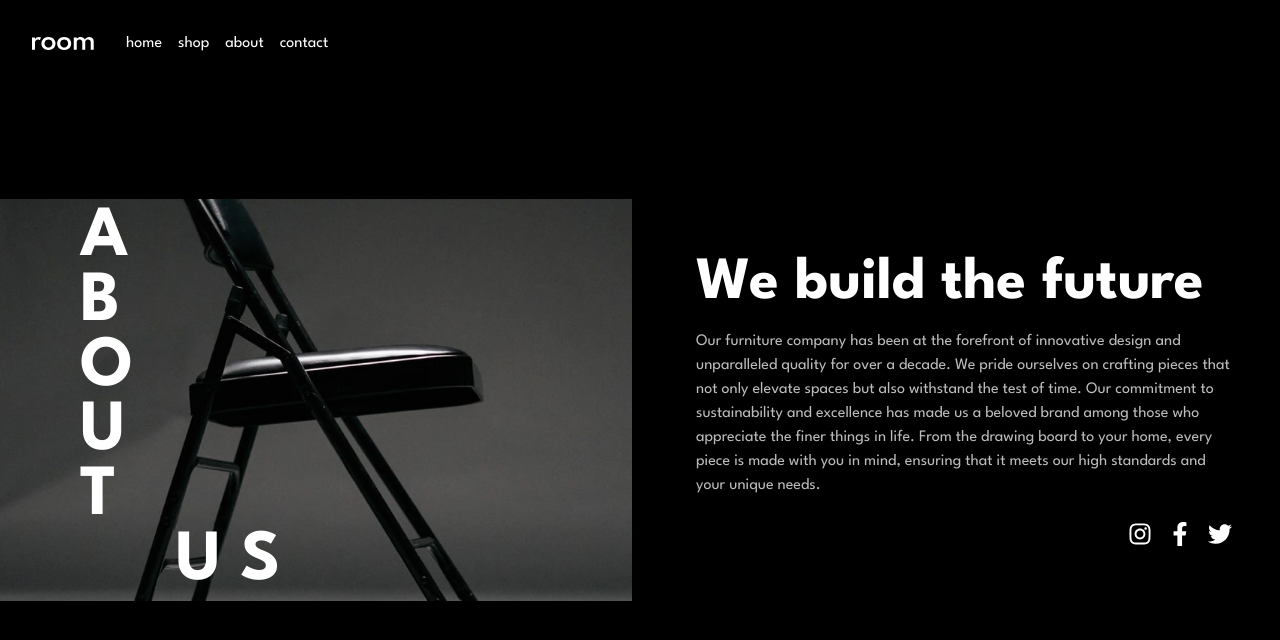
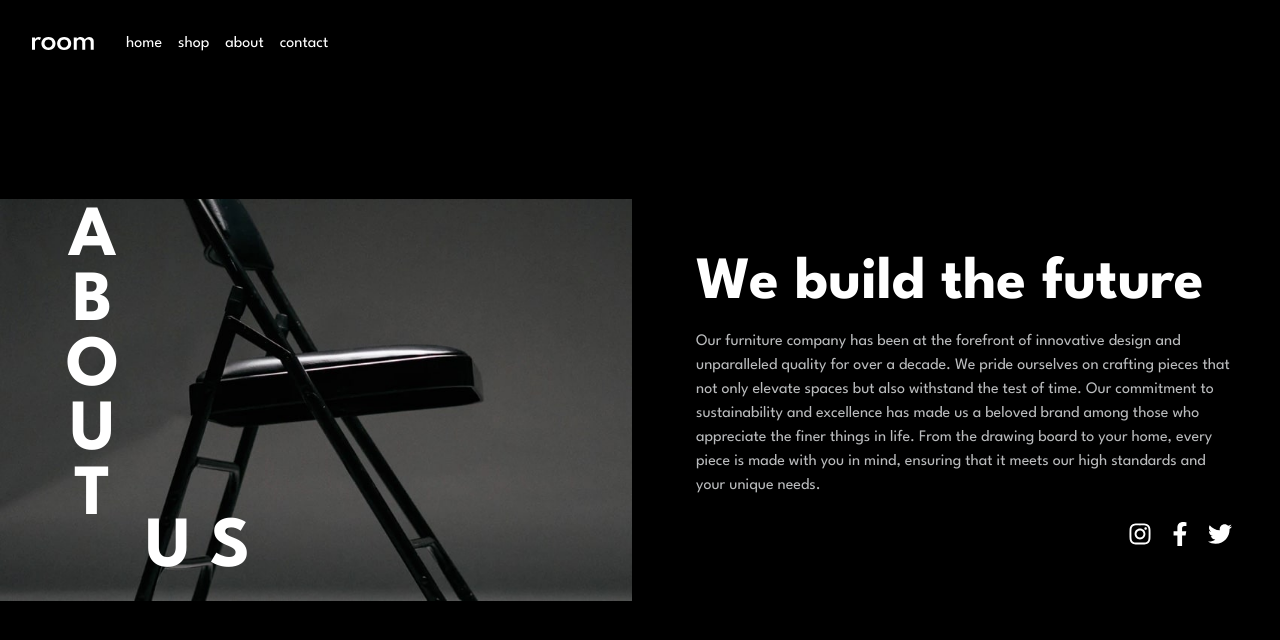
Before and after one commit to b-pieta/30days30projects, a React (Vite) app in the folder room-homepage-master/homepage-project/: page /about in a window 1280 px wide. Shown: the top 640 px of the page. Built offline with nearby package versions, Linux system fonts and the light colour scheme.

Commit message:
Contact and shop sections

```diff
--- a/room-homepage-master/homepage-project/src/App.jsx
+++ b/room-homepage-master/homepage-project/src/App.jsx
@@ -5,6 +5,7 @@ import Showcase from './components/Showcase';
 import SectionTwo from './components/SectionTwo';
 import About from './components/About';
 import Contact from './components/Contact';
+import Shop from './components/Shop';
 
 function App() {
     return (
@@ -14,6 +15,7 @@ function App() {
                 <Route path="/" element={<><Showcase /><SectionTwo /></>} />
                 <Route path="/about" element={<About />} />
                 <Route path="/contact" element={<Contact />} />
+                <Route path="/shop" element={<Shop />} />
             </Routes>
         </Router>
     );
--- a/room-homepage-master/homepage-project/src/components/About.jsx
+++ b/room-homepage-master/homepage-project/src/components/About.jsx
@@ -1,45 +1,82 @@
 import React from 'react';
 import desktopImageHero3 from '../assets/images/desktop-image-hero-3.jpg';
-// Importing icons from React Icons
 import { FaInstagram, FaFacebookF, FaTwitter } from 'react-icons/fa';
 
 function AboutUsSection() {
 	return (
-    <div className="flex flex-col justify-center min-h-screen bg-black">
-      <section className="grid grid-cols-1 lg:grid-cols-2 gap-4 items-center">
-        <div className="relative">
+		<div className='flex flex-col justify-center min-h-screen bg-black'>
+			<section className='grid grid-cols-1 lg:grid-cols-2 gap-4 items-center'>
+				<div className='relative'>
 					<img
 						src={desktopImageHero3}
-            alt="About Us"
-            className="w-full h-full object-cover"
+						alt='About Us'
+						className='w-full h-full object-cover'
 					/>
-          <div className="absolute top-1/2 left-20 transform -translate-y-1/2">
-            <h1 className="text-white text-6xl lg:text-7xl font-bold" style={{ lineHeight: '0.9' }}>
-              <span>A</span><br />
-              <span>B</span><br />
-              <span>O</span><br />
-              <span>U</span><br />
-              <span>T</span><br />
-              <span style={{ writingMode: 'horizontal-tb' }}> &nbsp; &nbsp;&nbsp; U S</span>
+					<div className='absolute top-1/2 left-10 transform -translate-y-1/2 flex flex-col items-center'>
+						<div
+							className='flex flex-col items-center text-white text-6xl lg:text-7xl font-bold'
+							style={{ lineHeight: '0.9' }}
+						>
+							<span>A</span>
+							<span>B</span>
+							<span>O</span>
+							<span>U</span>
+							<span>T</span>
+						</div>
+						<div
+							style={{
+								transform: 'translateY(-20%) translateX(100%)',
+								display: 'flex',
+								alignItems: 'flex-end',
+							}}
+						>
+							<h1
+								className='text-white text-6xl lg:text-7xl font-bold'
+								style={{ lineHeight: '0.9' }}
+							>
+								U&nbsp;S
 							</h1>
 						</div>
 					</div>
-        <div className="p-8 lg:p-12">
-          <h2 className="text-white text-4xl lg:text-6xl font-bold mb-4">
+				</div>
+				<div className='p-8 lg:p-12'>
+					<h2 className='text-white text-4xl lg:text-6xl font-bold mb-4'>
 						We build the future
 					</h2>
-          <p className="text-slate-50 opacity-75 mb-6">
-            Our furniture company has been at the forefront of innovative design and unparalleled quality for over a decade. We pride ourselves on crafting pieces that not only elevate spaces but also withstand the test of time. Our commitment to sustainability and excellence has made us a beloved brand among those who appreciate the finer things in life. From the drawing board to your home, every piece is made with you in mind, ensuring that it meets our high standards and your unique needs.
+					<p className='text-slate-50 opacity-75 mb-6'>
+						Our furniture company has been at the forefront of innovative design
+						and unparalleled quality for over a decade. We pride ourselves on
+						crafting pieces that not only elevate spaces but also withstand the
+						test of time. Our commitment to sustainability and excellence has
+						made us a beloved brand among those who appreciate the finer things
+						in life. From the drawing board to your home, every piece is made
+						with you in mind, ensuring that it meets our high standards and your
+						unique needs.
 					</p>
-          <div className="flex justify-end gap-4">
-            <a href="https://instagram.com" target="_blank" rel="noopener noreferrer" aria-label="Instagram">
-              <FaInstagram className="text-white text-2xl hover:text-gray-400" />
+					<div className='flex justify-end gap-4'>
+						<a
+							href='https://instagram.com'
+							target='_blank'
+							rel='noopener noreferrer'
+							aria-label='Instagram'
+						>
+							<FaInstagram className='text-white text-2xl hover:text-gray-400' />
 						</a>
-            <a href="https://facebook.com" target="_blank" rel="noopener noreferrer" aria-label="Facebook">
-              <FaFacebookF className="text-white text-2xl hover:text-gray-400" />
+						<a
+							href='https://facebook.com'
+							target='_blank'
+							rel='noopener noreferrer'
+							aria-label='Facebook'
+						>
+							<FaFacebookF className='text-white text-2xl hover:text-gray-400' />
 						</a>
-            <a href="https://twitter.com" target="_blank" rel="noopener noreferrer" aria-label="Twitter">
-              <FaTwitter className="text-white text-2xl hover:text-gray-400" />
+						<a
+							href='https://twitter.com'
+							target='_blank'
+							rel='noopener noreferrer'
+							aria-label='Twitter'
+						>
+							<FaTwitter className='text-white text-2xl hover:text-gray-400' />
 						</a>
 					</div>
 				</div>
--- a/room-homepage-master/homepage-project/src/components/Contact.jsx
+++ b/room-homepage-master/homepage-project/src/components/Contact.jsx
@@ -1,9 +1,37 @@
-import React from 'react'
+import React from 'react';
 
-function Contact() {
+function ContactSection() {
   return (
-    <div>Contact</div>
-  )
+    <div className="flex items-center justify-center min-h-screen bg-black">
+      <section className="w-full max-w-2xl mx-auto p-5 bg-white rounded-lg shadow-lg px-4 sm:px-6 lg:px-20">
+        <div className="text-center">
+          <h1 className="text-gray-800 text-4xl lg:text-5xl font-bold mb-4">
+            Contact Us
+          </h1>
+          <p className="text-black text-lg lg:text-xl mb-8">
+            We're here to help and answer any question you might have. We look forward to hearing from you.
+          </p>
+          <div className="space-y-4">
+            <div>
+              <label htmlFor="name" className="text-black font-bold block">Name</label>
+              <input type="text" id="name" className="mt-2 p-2 w-full border border-gray-500 rounded-md" placeholder="Your Name" />
+            </div>
+            <div>
+              <label htmlFor="email" className="text-black font-bold block">Email</label>
+              <input type="email" id="email" className="mt-2 p-2 w-full border border-gray-500 rounded-md" placeholder="Your Email" />
+            </div>
+            <div>
+              <label htmlFor="message" className="text-black font-bold block">Message</label>
+              <textarea id="message" className="mt-2 p-2 w-full border border-gray-500 rounded-md" placeholder="Your Message" rows="4"></textarea>
+            </div>
+            <button className="mt-4 px-6 py-2 bg-black text-white font-bold rounded-md hover:bg-gray-700">
+              Send Message
+            </button>
+          </div>
+        </div>
+      </section>
+    </div>
+  );
 }
 
-export default Contact
+export default ContactSection;
--- /dev/null
+++ b/room-homepage-master/homepage-project/src/components/Shop.jsx
@@ -0,0 +1,46 @@
+import React from 'react';
+import { FaShoppingCart } from 'react-icons/fa';
+import mobileImageHero1 from '../assets/images/mobile-image-hero-1.jpg';
+import desktopImageHero1 from '../assets/images/desktop-image-hero-1.jpg';
+import mobileImageHero2 from '../assets/images/mobile-image-hero-2.jpg';
+import desktopImageHero2 from '../assets/images/desktop-image-hero-2.jpg';
+import mobileImageHero3 from '../assets/images/mobile-image-hero-3.jpg';
+import desktopImageHero3 from '../assets/images/desktop-image-hero-3.jpg';
+
+const products = [
+  { id: 1, name: 'Product 1', price: '$99', mobileImg: mobileImageHero1, desktopImg: desktopImageHero1 },
+  { id: 2, name: 'Product 2', price: '$199', mobileImg: mobileImageHero2, desktopImg: desktopImageHero2 },
+  { id: 3, name: 'Product 3', price: '$299', mobileImg: mobileImageHero3, desktopImg: desktopImageHero3 },
+  { id: 4, name: 'Product 4', price: '$399', mobileImg: mobileImageHero1, desktopImg: desktopImageHero1 },
+  { id: 5, name: 'Product 5', price: '$499', mobileImg: mobileImageHero2, desktopImg: desktopImageHero2 },
+  { id: 6, name: 'Product 6', price: '$599', mobileImg: mobileImageHero3, desktopImg: desktopImageHero3 },
+];
+
+function Shop() {
+  return (
+    <div className="flex flex-col min-h-screen bg-black py-10">
+      <div className="flex-grow">
+        <h2 className="text-2xl font-bold text-center mb-10 text-white">Our Products</h2>
+        <div className="grid grid-cols-1 sm:grid-cols-2 lg:grid-cols-3 gap-6 mx-auto px-4 md:px-0">
+          {products.map((product) => (
+            <div key={product.id} className="group relative overflow-hidden rounded-lg shadow-lg bg-white">
+              <picture className="block w-full h-auto transform group-hover:scale-110 transition-transform duration-300">
+                <source media="(min-width: 768px)" srcSet={product.desktopImg} />
+                <img src={product.mobileImg} alt={product.name} />
+              </picture>
+              <div className="absolute inset-0 bg-black bg-opacity-0 group-hover:bg-opacity-50 transition-opacity duration-300 flex justify-center items-center">
+                <div className="text-white opacity-0 group-hover:opacity-100 transition-opacity duration-300 flex flex-col items-center">
+                  <FaShoppingCart className="mb-2 text-4xl" />
+                  <p className="text-lg font-bold">{product.name}</p>
+                  <p className="mt-1">{product.price}</p>
+                </div>
+              </div>
+            </div>
+          ))}
+        </div>
+      </div>
+    </div>
+  );
+}
+
+export default Shop;
```
Lines whose indentation alone changed are shown as unchanged.
